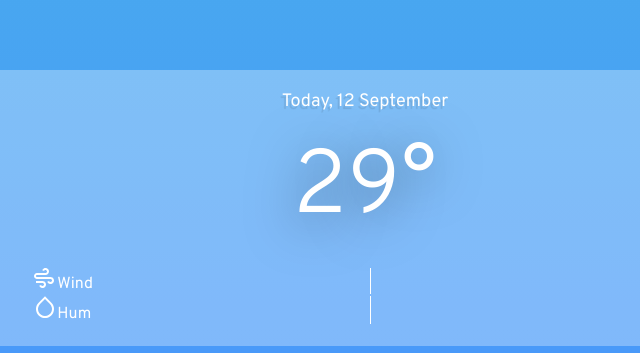
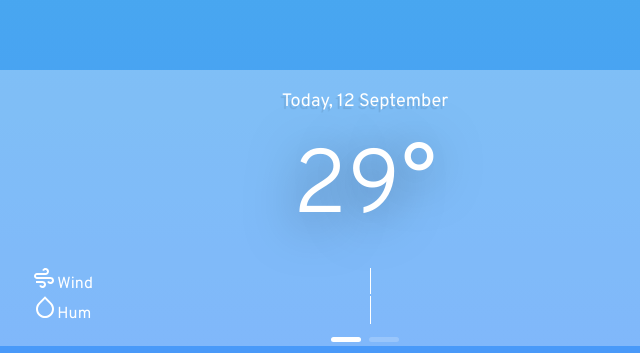
Before and after one commit to Eldorbek06/weather_app, a website built with Vite: page index.html in a window 1280 px wide. Shown: the part 444-797 px from the top of the page, 275-915 px from the left. Built offline with nearby package versions, Linux system fonts and the light colour scheme.

Commit message:
swiper add

```diff
--- a/index.html
+++ b/index.html
@@ -4,13 +4,16 @@
 <head>
 	<meta charset="UTF-8" />
 	<meta name="viewport" content="width=device-width, initial-scale=1.0" />
+	<link rel="stylesheet" href="https://cdn.jsdelivr.net/npm/swiper@9/swiper-bundle.min.css" />
 	<link rel="stylesheet" href="/style.scss">
 	<title>Weather app</title>
 </head>
 
 <body>
 
-	<div class="container">
+	<div class="swiper">
+		<div class="swiper-wrapper">
+			<div class="swiper-slide container">
 				<form name="search" class="search">
 					<input type="search" placeholder="Search here">
 					<button>
@@ -41,7 +44,14 @@
 					</table>
 				</div>
 			</div>
+			<div class="swiper-slide container">
 
+			</div>
+		</div>
+		<div class="swiper-pagination"></div>
+	</div>
+
+	<script src="https://cdn.jsdelivr.net/npm/swiper@9/swiper-bundle.min.js"></script>
 	<script type="module" src="/main.js"></script>
 </body>
 
--- a/main.js
+++ b/main.js
@@ -1,4 +1,10 @@
 // import axios from "axios"
+new Swiper('.swiper', {
+    pagination: {
+        el: '.swiper-pagination',
+        clickable: true
+    }
+})
 // let h1 = document.querySelector('h1')
 // let wind = document.querySelector('#wind')
 // let hum = document.querySelector('#hum')
--- a/style.scss
+++ b/style.scss
@@ -15,7 +15,7 @@ body {
 .container {
     min-width: 320px;
     margin: auto;
-    height: 100%;
+    height: 100vh;
     padding: 10px;
     display: flex;
     flex-direction: column;
@@ -97,3 +97,15 @@ body {
         }
     }
 }
+
+
+.swiper {
+    &-pagination {
+        &-bullet {
+            width: 30px;
+            height: 5px;
+            border-radius: 5px;
+            background-color: white;
+        }
+    }
+}
```
Lines whose indentation alone changed are shown as unchanged.
